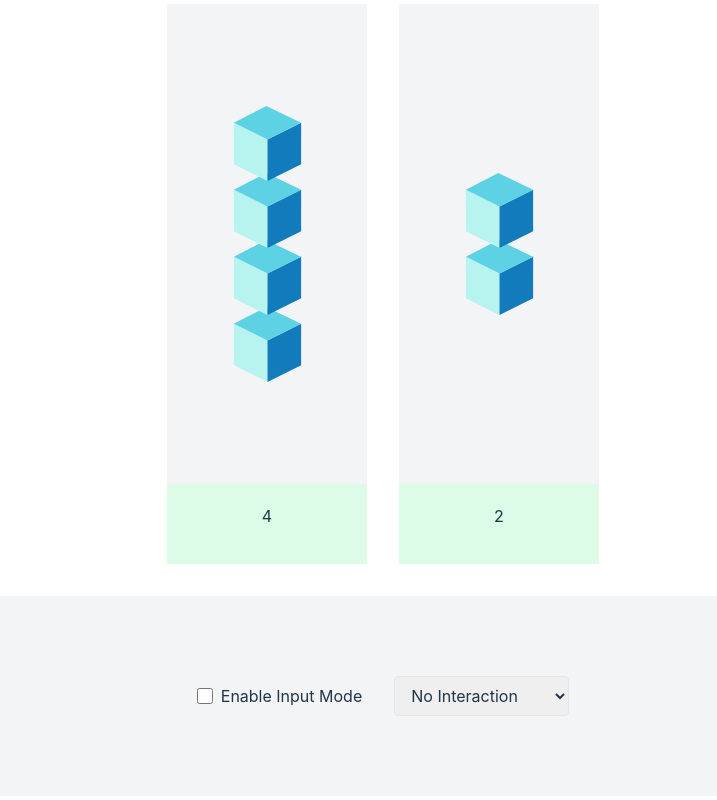
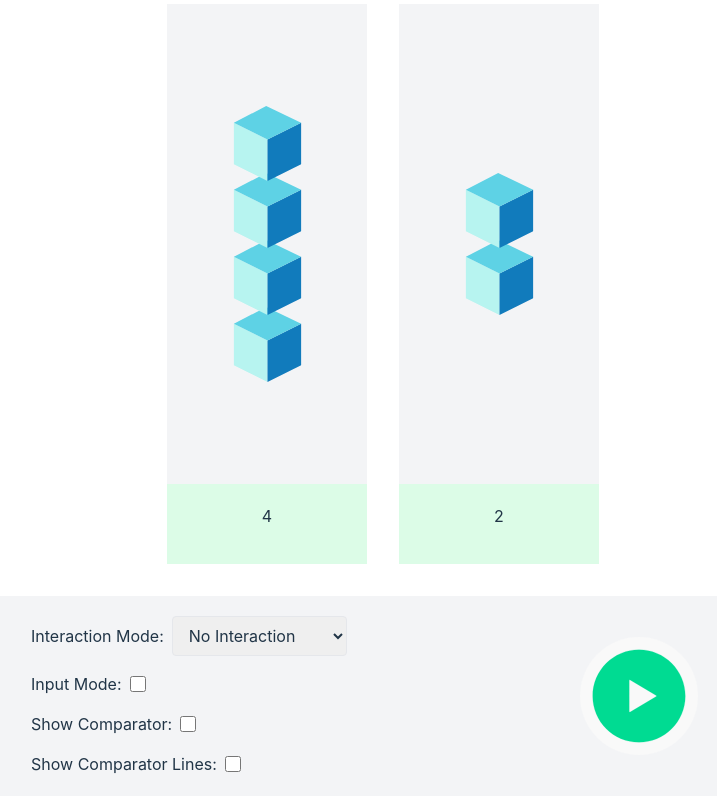
Before and after one commit to nlbdotdev/synthesis-widget, a React (Vite) app: page / in a window 1280 px wide. Shown: the whole page, without its empty margins (257-974 px from the left). Built offline with nearby package versions, Linux system fonts and the light colour scheme.

Commit message:
Control panel updates

```diff
--- /dev/null
+++ b/src/components/PlayButton.tsx
@@ -0,0 +1,44 @@
+import React from 'react'
+
+interface PlayButtonProps {
+  size?: number
+  color?: string
+  className?: string
+}
+
+export const PlayButton: React.FC<PlayButtonProps> = ({
+  size = 100,
+  color = '#00db92',
+  className = '',
+}) => {
+  return (
+    <svg
+      height={size}
+      width={size}
+      version="1.1"
+      id="_x32_"
+      xmlns="http://www.w3.org/2000/svg"
+      xmlnsXlink="http://www.w3.org/1999/xlink"
+      viewBox="-20.48 -20.48 552.96 552.96"
+      xmlSpace="preserve"
+      fill={color}
+      stroke={color}
+      className={className}
+    >
+      <g id="SVGRepo_bgCarrier" strokeWidth="0"></g>
+      <g
+        id="SVGRepo_tracerCarrier"
+        strokeLinecap="round"
+        strokeLinejoin="round"
+      ></g>
+      <g id="SVGRepo_iconCarrier">
+        <g>
+          <path
+            d="M256,0C114.625,0,0,114.625,0,256c0,141.374,114.625,256,256,256c141.374,0,256-114.626,256-256 C512,114.625,397.374,0,256,0z M351.062,258.898l-144,85.945c-1.031,0.626-2.344,0.657-3.406,0.031 c-1.031-0.594-1.687-1.702-1.687-2.937v-85.946v-85.946c0-1.218,0.656-2.343,1.687-2.938c1.062-0.609,2.375-0.578,3.406,0.031 l144,85.962c1.031,0.586,1.641,1.718,1.641,2.89C352.703,257.187,352.094,258.297,351.062,258.898z"
+            fill={color}
+          />
+        </g>
+      </g>
+    </svg>
+  )
+}
--- a/src/components/Widget.tsx
+++ b/src/components/Widget.tsx
@@ -1,22 +1,16 @@
 import { useState } from 'react'
 import Stack from './Stack'
+import { PlayButton } from './PlayButton'
 
 export type InteractionMode = 'none' | 'addRemove' | 'drawCompare'
 
 const Widget = () => {
   const ControlPanel = () => {
     return (
-      <div className="flex flex-row items-center justify-center space-x-8 bg-gray-100 min-w-[60vw] min-h-[200px]">
+      <div className="flex flex-row bg-gray-100 min-w-[60vw] min-h-[200px] select-none">
+        <div className="w-2/3 flex flex-col items-start justify-center space-y-4 px-8">
           <label className="flex items-center space-x-2">
-          <input
-            type="checkbox"
-            checked={isInput}
-            onChange={(e) => setIsInput(e.target.checked)}
-            className="w-4 h-4 text-blue-600 rounded focus:ring-blue-500"
-          />
-          <span>Enable Input Mode</span>
-        </label>
-        <div className="flex items-center space-x-4">
+            <span>Interaction Mode: </span>
             <select
               value={interactionMode}
               onChange={(e) =>
@@ -25,9 +19,46 @@ const Widget = () => {
               className="px-3 py-2 border rounded focus:outline-none focus:ring-2 focus:ring-blue-500"
             >
               <option value="none">No Interaction</option>
-            <option value="addRemove">Add/Remove</option>
+              <option value="addRemove">Add & Remove</option>
               <option value="drawCompare">Draw & Compare</option>
             </select>
+          </label>
+          <label className="flex items-center space-x-2">
+            <span>Input Mode: </span>
+            <input
+              type="checkbox"
+              checked={isInput}
+              onChange={(e) => setIsInput(e.target.checked)}
+              className="w-4 h-4 text-blue-600 rounded focus:ring-blue-500"
+            />
+          </label>
+          <label className="flex items-center space-x-2">
+            <span>Show Comparator:</span>
+            <input
+              type="checkbox"
+              checked={showComparator}
+              onChange={(e) => setShowComparator(e.target.checked)}
+              className="w-4 h-4 text-blue-600 rounded focus:ring-blue-500"
+            />
+          </label>
+          <label className="flex items-center space-x-2">
+            <span>Show Comparator Lines:</span>
+            <input
+              type="checkbox"
+              checked={showComparatorLines}
+              onChange={(e) => setShowComparatorLines(e.target.checked)}
+              className="w-4 h-4 text-blue-600 rounded focus:ring-blue-500"
+            />
+          </label>
+        </div>
+        <div className="w-1/3 flex items-center justify-center">
+          <button
+            onClick={playComparatorAnimation}
+            className="p-2 rounded-full hover:bg-gray-200 transition-colors focus:outline-none focus:ring-2 focus:ring-blue-500"
+            aria-label="Play"
+          >
+            <PlayButton className="cursor-pointer" />
+          </button>
         </div>
       </div>
     )
@@ -39,6 +70,12 @@ const Widget = () => {
   const [interactionMode, setInteractionMode] =
     useState<InteractionMode>('none')
   const [isInput, setIsInput] = useState(false)
+  const [showComparator, setShowComparator] = useState(false)
+  const [showComparatorLines, setShowComparatorLines] = useState(false)
+
+  const playComparatorAnimation = () => {
+    console.log('Playing comparator animation...')
+  }
 
   return (
     <div className="flex flex-col items-center space-y-8">
```
Lines whose indentation alone changed are shown as unchanged.
